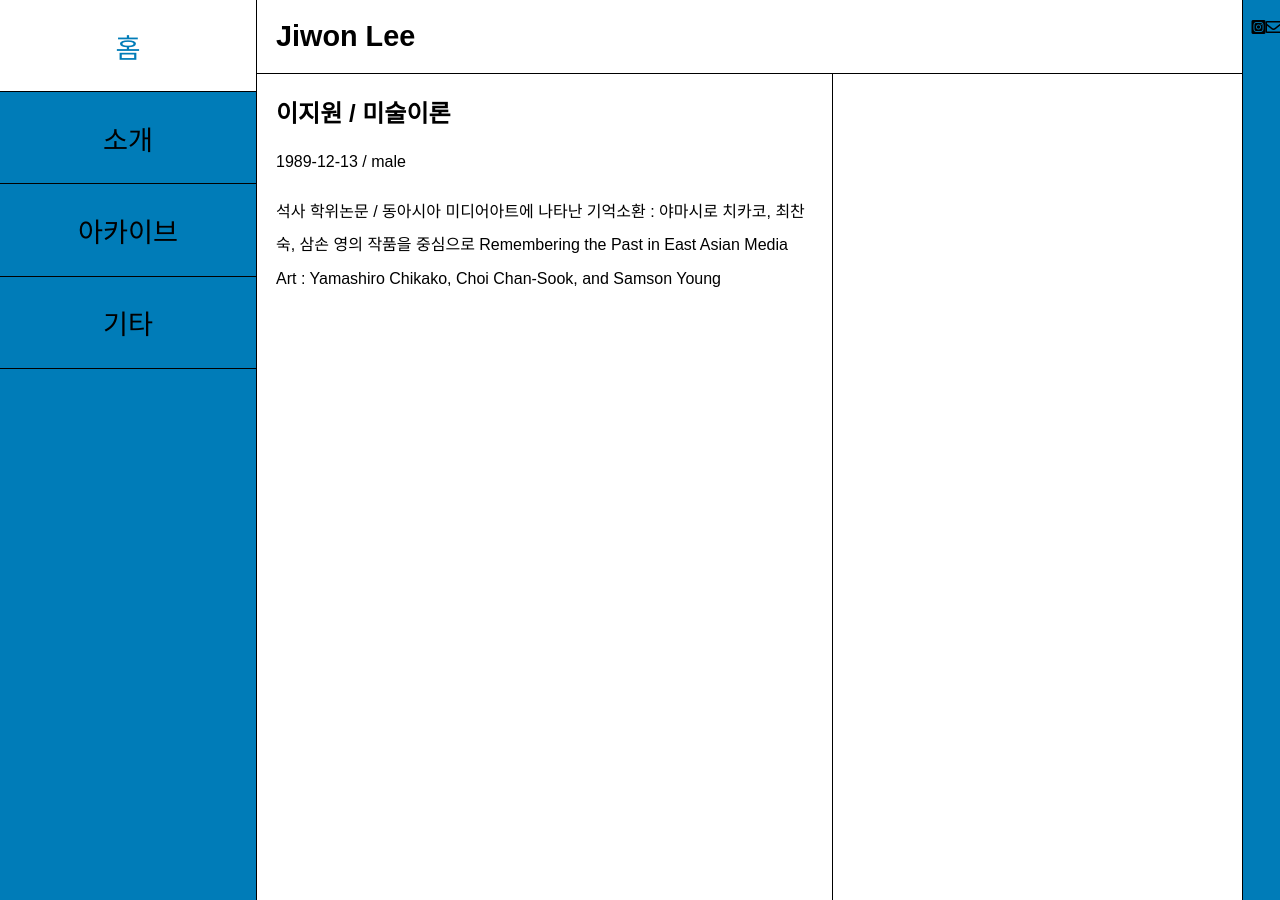
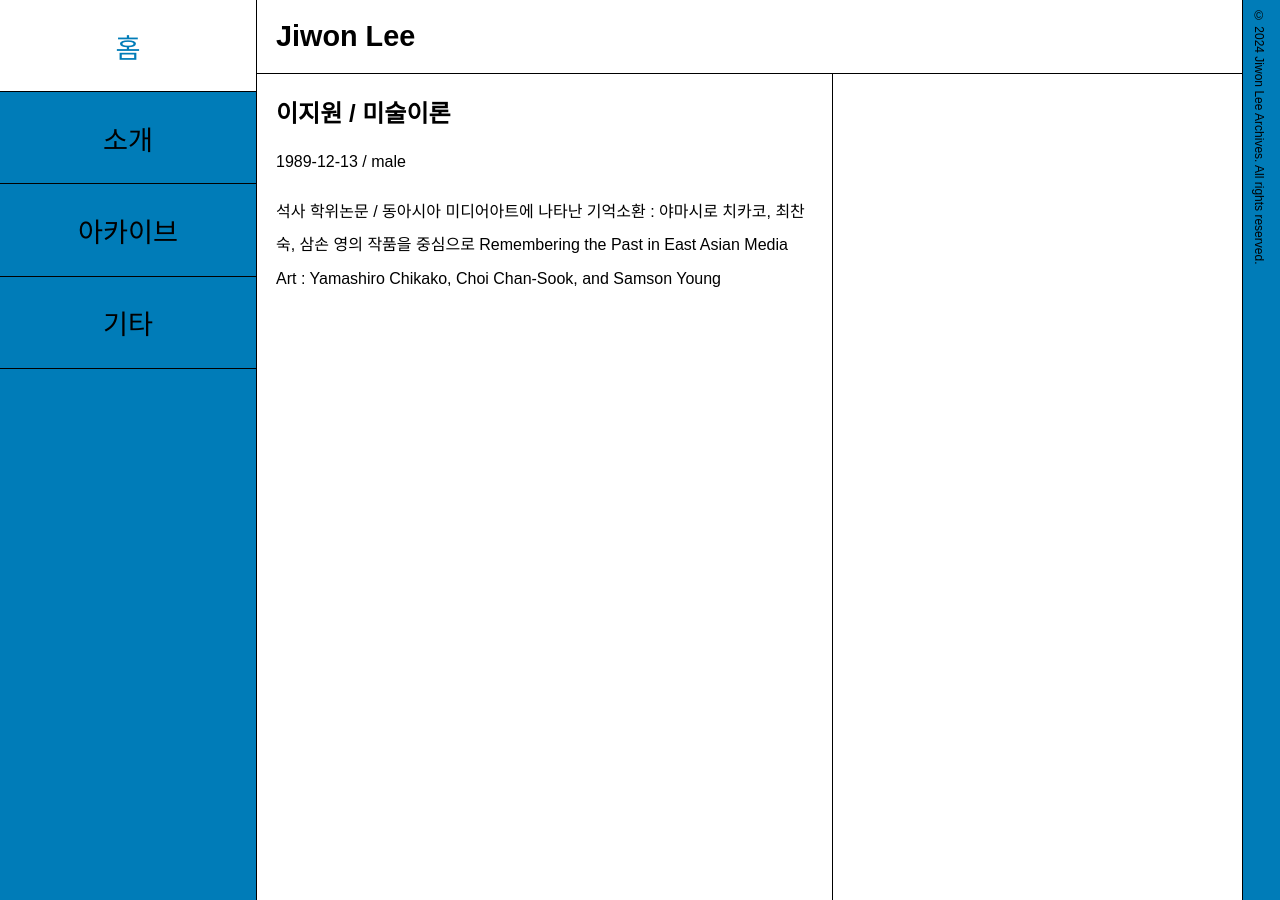
Before and after one commit to LfayeJ/archives, a Jekyll site: the page built from about.md, in a window 1280 px wide and 900 px high. Built offline with Jekyll 4.4.1, drawn with Linux system fonts in a browser that asks for light colours; some web fonts are replaced.

Commit message:
Update footer.html

```diff
--- a/_includes/footer.html
+++ b/_includes/footer.html
@@ -1,7 +1,5 @@
 <footer>
     <aside class="additional-side-menu">
-          <a href="https://www.instagram.com/lfaye_ji/"><i class="fab fa-instagram-square"></i></a>
-          <a href="mailto:lfaye1213@gmail.com"><i class="far fa-envelope"></i></a>
           <span class="side-title">&copy; 2024 Jiwon Lee Archives. All rights reserved.</span>
         </aside>
 </footer>
```
